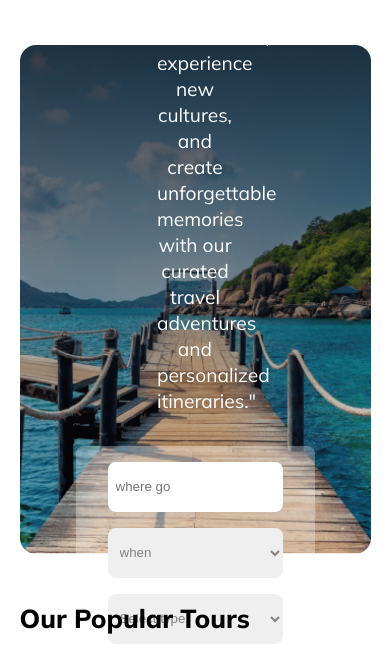
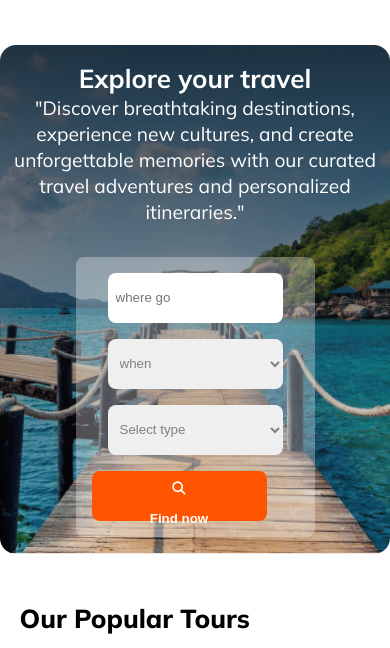
Before and after one commit to AyshaUrmi0/Travel-the-world, a plain HTML site: page index.html in a window 390 px wide. Shown: the part 150-798 px from the top of the page. Drawn offline with Linux system fonts and the light colour scheme.

Commit message:
explore section fixed

```diff
--- a/Styles/style.css
+++ b/Styles/style.css
@@ -87,7 +87,6 @@ nav bar style */
     flex-direction: column;
     justify-content: center;
     align-items: center;
-
     border-radius: 16px;
     height: 31.8rem;
     padding: 7rem;
@@ -352,8 +351,9 @@ background: rgba(182, 218, 50, 0.05);
         font-size: 26px;
 
        }
-       .explore-your-travel p{
-        width: 60%;
+       .explore-your-travel {
+        width: 100%;
+        padding: 10px 10px;
        }
 
        .popular-section,.row-1,.row-2,.row-3,.grid-container{
@@ -366,6 +366,10 @@ background: rgba(182, 218, 50, 0.05);
        .bar i{
         font-size: 26px;
        }
+         .popular-section img{
+          height: 100%;
+         }
+
 
 
     }
```
